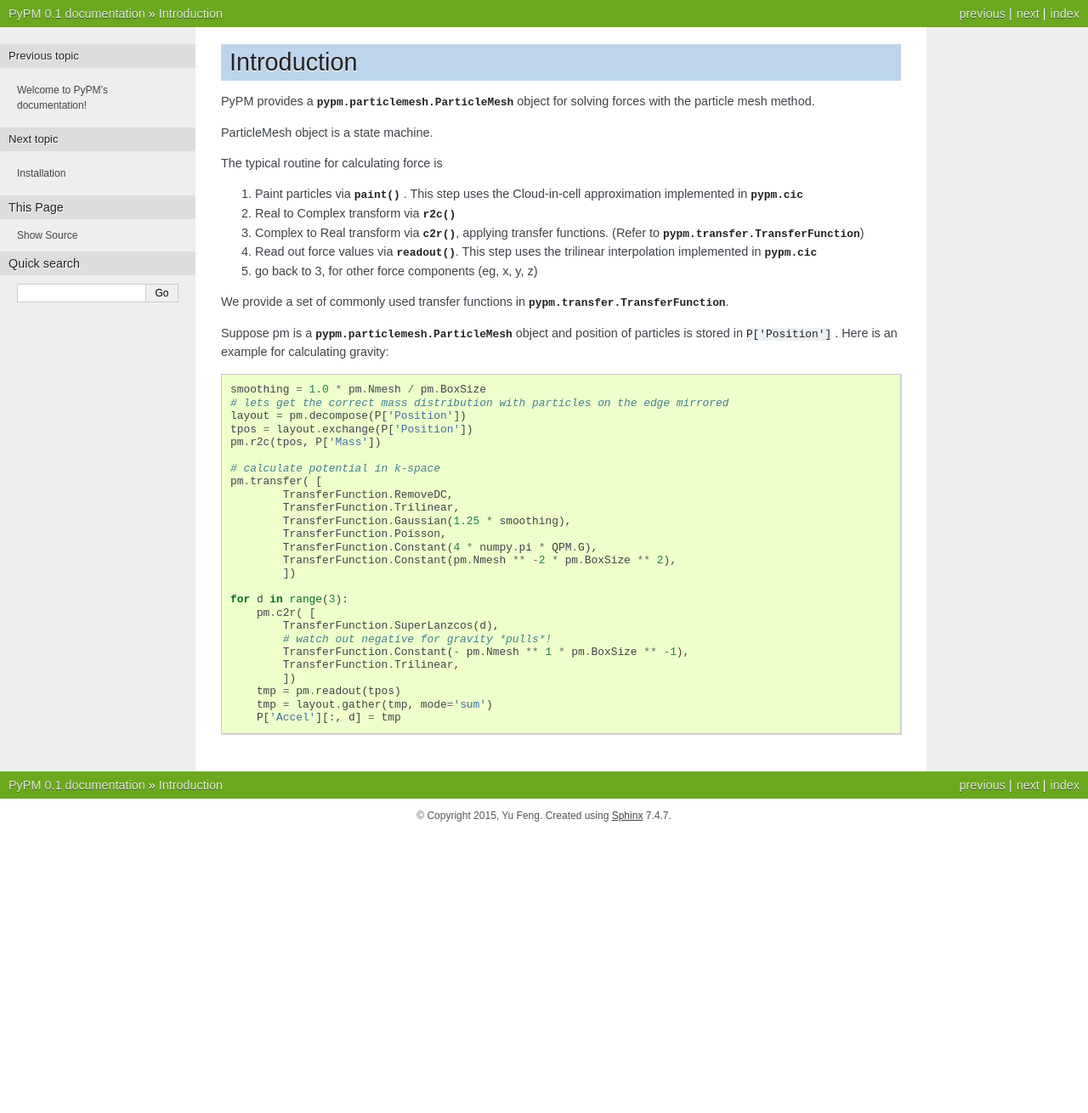
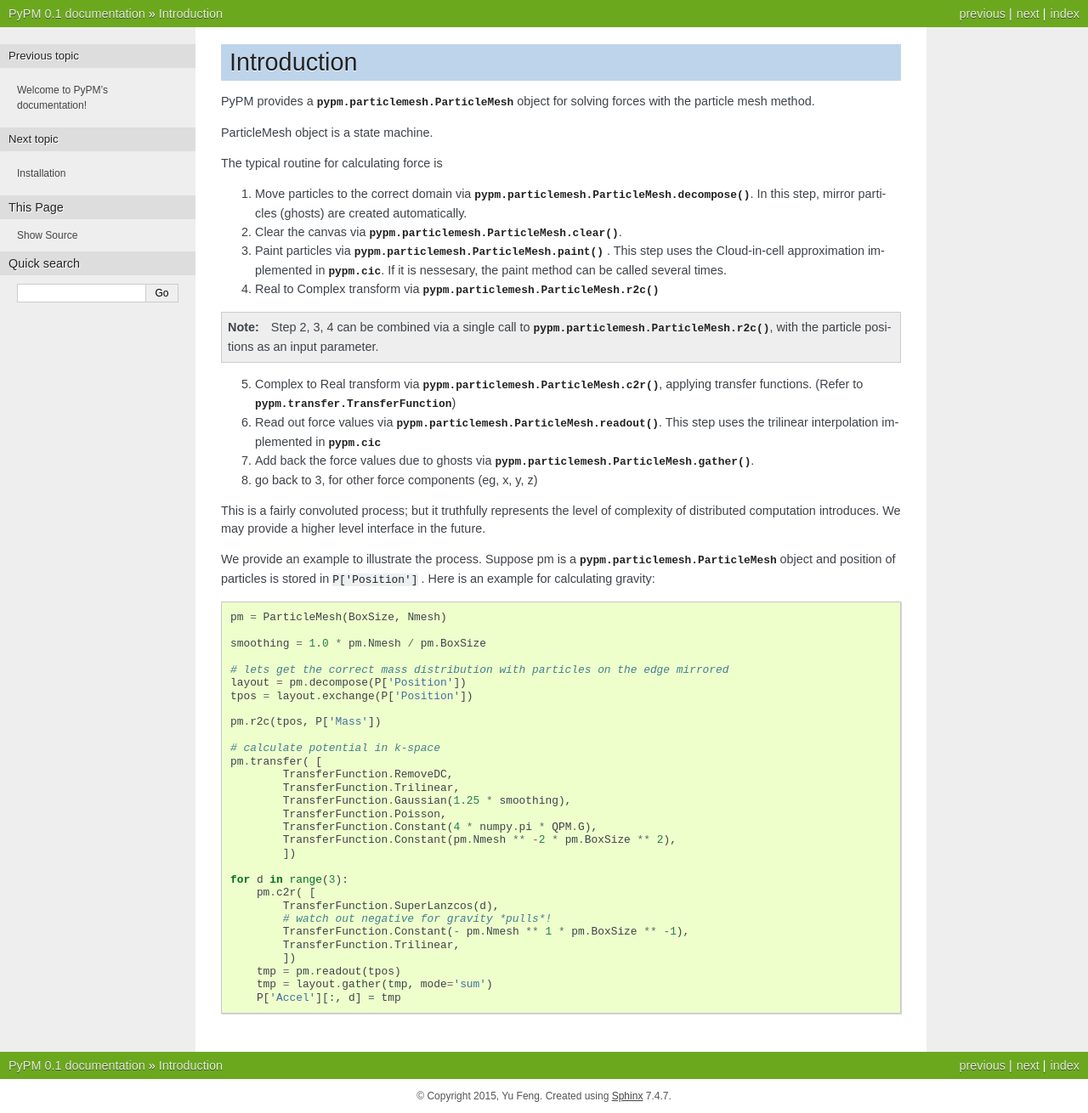
Before and after one commit to MP-Gadget/pmesh, a Sphinx documentation site: the page built from docs/intro.rst, in a window 1280 px wide. Shown: the whole page at 85% size. Built offline with Sphinx 7.4.7, drawn with Linux system fonts in a browser that asks for light colours; formulas are drawn with MathJax 3; pages that are not in the unit, such as notebooks, are missing from menus; before the commit the page ends 980 px from its top, so only the background shows below that.

Commit message:
more documentation as I read them.

```diff
--- a/docs/intro.rst
+++ b/docs/intro.rst
@@ -9,26 +10,41 @@ ParticleMesh object is a state machine.
 
 The typical routine for calculating force is
 
-1. Paint particles via :py:meth:`paint` . This step uses the Cloud-in-cell approximation implemented in
+1. Move particles to the correct domain via :py:meth:`pypm.particlemesh.ParticleMesh.decompose`. In this step,
+   mirror particles (ghosts) are created automatically.
+2. Clear the canvas via :py:meth:`pypm.particlemesh.ParticleMesh.clear`.
+3. Paint particles via :py:meth:`pypm.particlemesh.ParticleMesh.paint` . This step uses the Cloud-in-cell approximation implemented in
+   :py:mod:`pypm.cic`. If it is nessesary, the paint method can be called several times.
+4. Real to Complex transform via :py:meth:`pypm.particlemesh.ParticleMesh.r2c`
+
+.. note::
+
+    Step 2, 3, 4 can be combined via a single call to :py:meth:`pypm.particlemesh.ParticleMesh.r2c`, with the particle positions
+    as an input parameter.
+
+5. Complex to Real transform via :py:meth:`pypm.particlemesh.ParticleMesh.c2r`, applying transfer functions. (Refer to :py:class:`pypm.transfer.TransferFunction`)
+6. Read out force values     via :py:meth:`pypm.particlemesh.ParticleMesh.readout`. This step uses the trilinear interpolation implemented in
    :py:mod:`pypm.cic`
-2. Real to Complex transform via :py:meth:`r2c`
-3. Complex to Real transform via :py:meth:`c2r`, applying transfer functions. (Refer to :py:class:`pypm.transfer.TransferFunction`)
-4. Read out force values     via :py:meth:`readout`. This step uses the trilinear interpolation implemented in
-   :py:mod:`pypm.cic`
-5. go back to 3, for other force components (eg, x, y, z)
+7. Add back the force values due to ghosts via :py:meth:`pypm.particlemesh.ParticleMesh.gather`.
+8. go back to 3, for other force components (eg, x, y, z)
 
-We provide a set of commonly used transfer functions in :py:class:`pypm.transfer.TransferFunction`.
+This is a fairly convoluted process; but it truthfully represents the level of complexity of distributed computation introduces.
+We may provide a higher level interface in the future.
 
-Suppose pm is a :py:class:`pypm.particlemesh.ParticleMesh` object
+We provide an example to illustrate the process. Suppose pm is a :py:class:`pypm.particlemesh.ParticleMesh` object
 and position of particles is stored in :code:`P['Position']` .
 Here is an example for calculating gravity:
 
 .. code-block:: python
 
+        pm = ParticleMesh(BoxSize, Nmesh)
+
         smoothing = 1.0 * pm.Nmesh / pm.BoxSize
+
         # lets get the correct mass distribution with particles on the edge mirrored
         layout = pm.decompose(P['Position'])
         tpos = layout.exchange(P['Position'])
+
         pm.r2c(tpos, P['Mass'])
 
         # calculate potential in k-space
```
Also changed, not shown: other parts of docs/intro.rst (+1 -0 lines), 1 other file.
